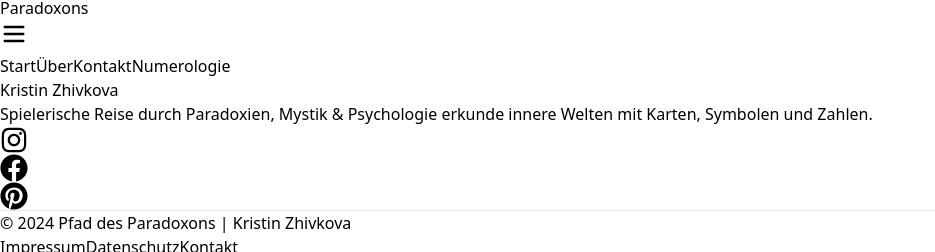
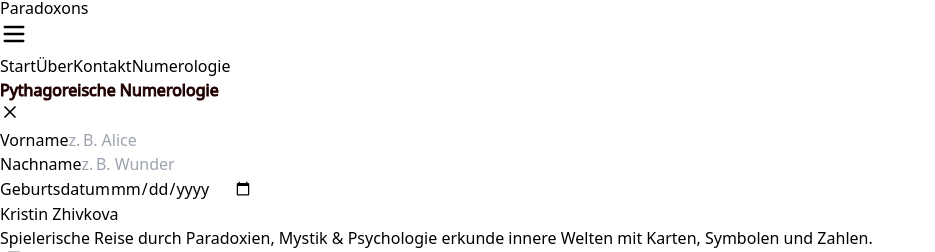
Before and after one commit to Killingova/CYRLGAME, a React (Vite) app: page /CYRLGAME/numerologie in a window 1280 px wide. Shown: the part 328-580 px from the top of the page, without its empty margins (0-935 px from the left). Built offline with nearby package versions, Linux system fonts and the light colour scheme.

Commit message:
uerbedfcd

```diff
--- a/src/App.jsx
+++ b/src/App.jsx
@@ -1,6 +1,6 @@
 // src/App.jsx
 
-import React, { useState } from "react";
+import React from "react";
 import { Routes, Route } from "react-router-dom";
 import Header from "./components/Header";
 import Footer from "./components/Footer";
@@ -9,8 +9,11 @@ import Impressum from "./pages/Impressum";
 import Kontakt from "./pages/Kontakt";
 import DatenSchutz from "./pages/DatenSchutz";
 
-// NEU: Import der "Über"-Seite (PfadDesParadoxonsArticle)
+// NEU: Import der "Über"-Seite
 import PfadDesParadoxonsArticle from "./pages/PfadDesParadoxonsArticle";
+
+// NEU: Import der Numerologie-Komponente
+import PythagoreanNumerology from "./components/PythagoreanNumerology";
 
 function App() {
   return (
@@ -23,11 +26,11 @@ function App() {
           <Route path="/kontakt" element={<Kontakt />} />
           <Route path="/datenschutz" element={<DatenSchutz />} />
 
-          {/* NEUE ROUTE FÜR ÜBER */}
-          <Route
-            path="/ueber"
-            element={<PfadDesParadoxonsArticle />}
-          />
+          {/* Route für die "Über"-Seite */}
+          <Route path="/ueber" element={<PfadDesParadoxonsArticle />} />
+
+          {/* Route für Numerologie */}
+          <Route path="/numerologie" element={<PythagoreanNumerology />} />
 
           {/* Weitere Routen können hier ergänzt werden */}
         </Routes>
--- a/src/components/Header.jsx
+++ b/src/components/Header.jsx
@@ -1,5 +1,3 @@
-// src/components/Header.jsx
-
 import React, { useState } from "react";
 import { Link } from "react-router-dom";
 import { Menu, X } from "lucide-react";
@@ -8,15 +6,12 @@ import logo from "../assets/logo/LOGOBLACK.png"; // Pfad zum Logo
 const Header = () => {
   const [menuOpen, setMenuOpen] = useState(false);
 
-  // Navigation-Links
+  // Navigation-Links – numerologie-Link wurde angepasst
   const navLinks = [
     { name: "Start", path: "/" },
-    // NEU: Der Menüeintrag 'Über' führt zu '/ueber'
     { name: "Über", path: "/ueber" },
     { name: "Kontakt", path: "/kontakt" },
-    { name: "Numerologie", path: "#Numerologie" },
-    //{ name: "Welten", path: "#welten" },
-    //{ name: "Karten", path: "#karten" },
+    { name: "Numerologie", path: "/numerologie" },
   ];
 
   return (
@@ -33,9 +28,11 @@ const Header = () => {
             />
           </Link>
 
-          <h1 className="text-[#260101] text-2xl sm:text-3xl md:text-4xl leading-tight font-[Dancing Script] font-bold drop-shadow-sm">
-            Pfad des<br />Paradoxons
-          </h1>
+          <Link to="/" className="text-[#260101] hover:text-[#8C5A67] transition">
+            <h1 className="text-2xl sm:text-3xl md:text-4xl leading-tight font-[Dancing Script] font-bold drop-shadow-sm">
+              Pfad des<br />Paradoxons
+            </h1>
+          </Link>
         </div>
 
         {/* Burger-Menü Button (mobil) */}
@@ -50,8 +47,7 @@ const Header = () => {
 
       {/* Desktop Navigation */}
       <nav className="hidden md:flex justify-center space-x-6 py-2 bg-[#DCDEF2] border-t border-[#A67C7C] shadow-inner">
-        {navLinks.map(({ name, path }) => (
-          // Check, ob der pfad mit "/" beginnt (Route) oder "#"
+        {navLinks.map(({ name, path }) =>
           path.startsWith("/") ? (
             <Link
               key={name}
@@ -69,7 +65,7 @@ const Header = () => {
               {name}
             </a>
           )
-        ))}
+        )}
       </nav>
 
       {/* Mobile Navigation */}
@@ -81,7 +77,7 @@ const Header = () => {
                 key={name}
                 to={path}
                 onClick={() => setMenuOpen(false)}
-                className="block text-[#260101] text-lg font-medium hover:text-white hover:bg-[#8C5A67] px-3 py-2 rounded transition"
+                className="block text-[#260101] text-lg font-medium hover:bg-[#8C5A67] hover:text-white px-3 py-2 rounded transition"
               >
                 {name}
               </Link>
@@ -90,7 +86,7 @@ const Header = () => {
                 key={name}
                 href={path}
                 onClick={() => setMenuOpen(false)}
-                className="block text-[#260101] text-lg font-medium hover:text-white hover:bg-[#8C5A67] px-3 py-2 rounded transition"
+                className="block text-[#260101] text-lg font-medium hover:bg-[#8C5A67] hover:text-white px-3 py-2 rounded transition"
               >
                 {name}
               </a>
--- a/src/components/PythagoreanNumerology.jsx
+++ b/src/components/PythagoreanNumerology.jsx
@@ -66,9 +66,10 @@ export default function PythagoreanNumerology() {
   };
 
   return (
-    <section className="bg-gradient-to-b from-[#DCDEF2] to-[#D9A384] text-[#260101] py-12 px-4">
+    <section className="bg-gradient-to-b from-[#DCDEF2] to-[#D9A384] text-[#260101] py-12 px-4 min-h-screen">
       <div className="max-w-3xl mx-auto space-y-6">
-        <h2 className="text-3xl sm:text-4xl font-bold text-center drop-shadow-md">
+        <h2 className="text-3xl sm:text-4xl font-bold text-center drop-shadow-md bg-clip-text text-transparent bg-gradient-to-r from-[#DCDEF2] to-[#8C5A67]"
+        style={{ WebkitTextStroke: "1px #260101" }}>
           Pythagoreische Numerologie
         </h2>
 
--- a/src/pages/Home.jsx
+++ b/src/pages/Home.jsx
@@ -4,9 +4,6 @@ import React, { useState } from 'react';
 // Komponenten und Module
 import HeroBereich from '../components/HeroBereich';
 import LegungCarousel from '../components/LegungCarousel';
-import PythagoreanNumerology from '../components/PythagoreanNumerology';
-import FiftyCards from '../components/newworld/FiftyCards';
-import Rechner from '../components/Rechner';
 
 // Legungs-Komponenten
 import KeltischesKreuz from '../legungen/KeltischesKreuz';
@@ -152,11 +149,6 @@ const Home = () => {
           Neues Spiel starten
         </button>
       </div>
-
-      {/* Weitere Module */}
-      <PythagoreanNumerology />
-      <FiftyCards />
-      <Rechner />
     </div>
   );
 };
```
